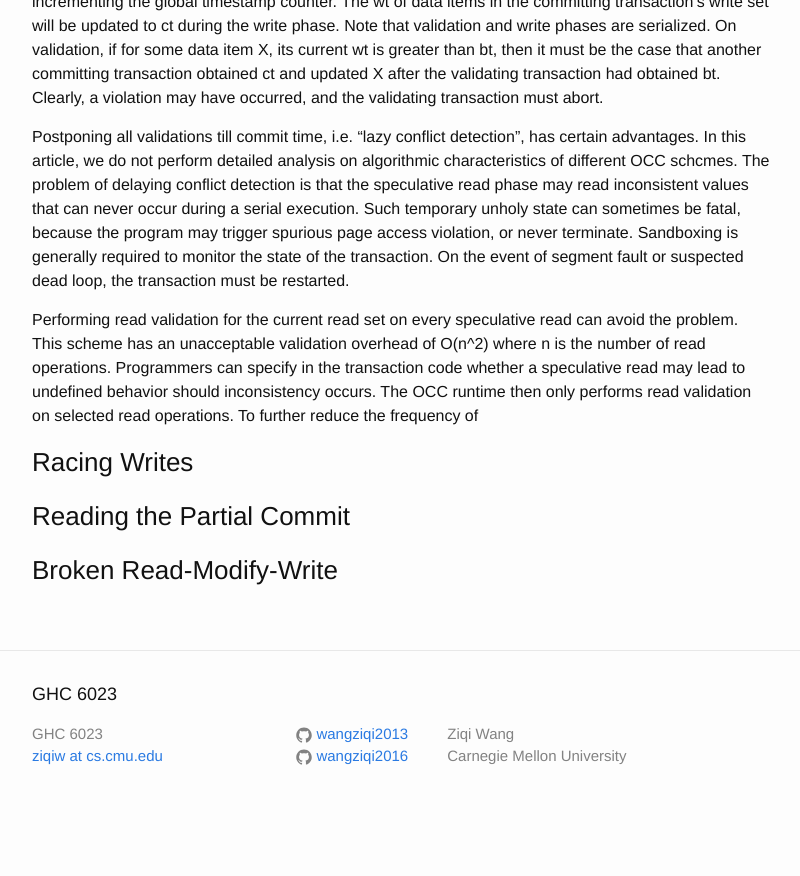
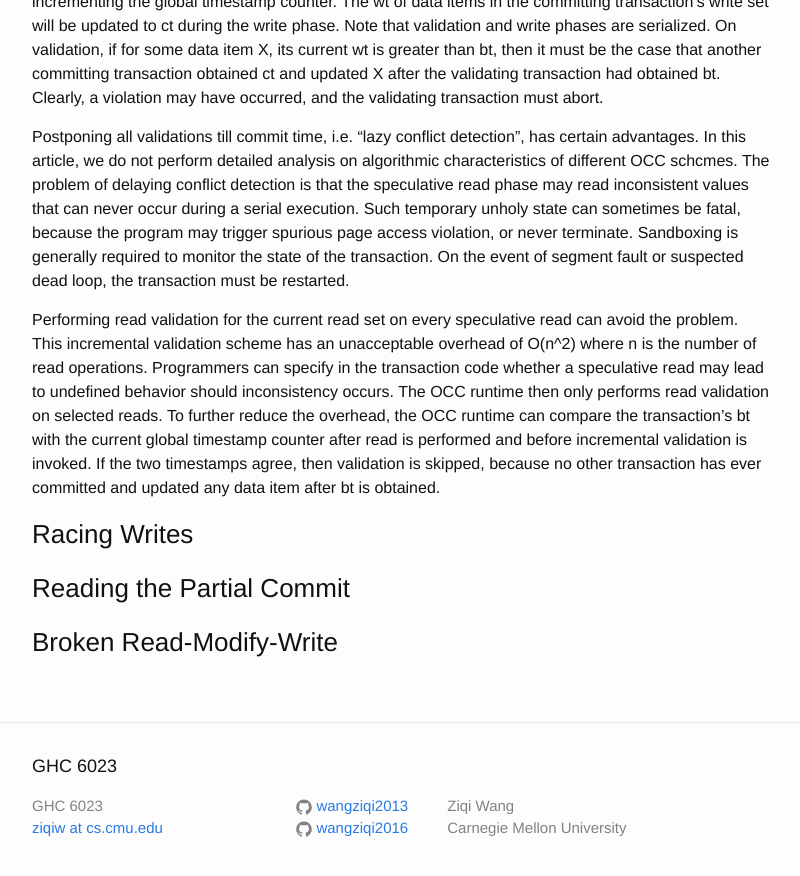
Before and after one commit to wangziqi2013/wangziqi2013.github.io, a Jekyll site: the page built from _posts/2018-03-21-Analyzing-OCC-Anomalies-and-Solutions.markdown, in a window 1280 px wide and 900 px high, scrolled down 2123 px. Shown: the top 876 px of the window, without its empty margins (238-1038 px from the left). Built offline with Jekyll 4.4.1, drawn with Linux system fonts in a browser that asks for light colours; before the commit the page ends 2951 px from its top, so only the background shows below that.

Commit message:
Finish incremental commit

```diff
--- a/_posts/2018-03-21-Analyzing-OCC-Anomalies-and-Solutions.markdown
+++ b/_posts/2018-03-21-Analyzing-OCC-Anomalies-and-Solutions.markdown
@@ -99,10 +99,13 @@ that can never occur during a serial execution. Such temporary unholy state can
 may trigger spurious page access violation, or never terminate. Sandboxing is generally required to monitor the state of the
 transaction. On the event of segment fault or suspected dead loop, the transaction must be restarted.
 
-Performing read validation for the current read set on every speculative read can avoid the problem. This scheme has an
-unacceptable validation overhead of O(n^2) where n is the number of read operations. Programmers can specify in the
-transaction code whether a speculative read may lead to undefined behavior should inconsistency occurs. The OCC runtime
-then only performs read validation on selected read operations. To further reduce the frequency of
+Performing read validation for the current read set on every speculative read can avoid the problem. This incremental
+validation scheme has an unacceptable overhead of O(n^2) where n is the number of read operations. Programmers can
+specify in the transaction code whether a speculative read may lead to undefined behavior should inconsistency occurs.
+The OCC runtime then only performs read validation on selected reads. To further reduce the overhead,
+the OCC runtime can compare the transaction's bt with the current global timestamp counter after read is performed
+and before incremental validation is invoked. If the two timestamps agree, then validation is skipped, because no
+other transaction has ever committed and updated any data item after bt is obtained.
 
 ### Racing Writes
 
```
